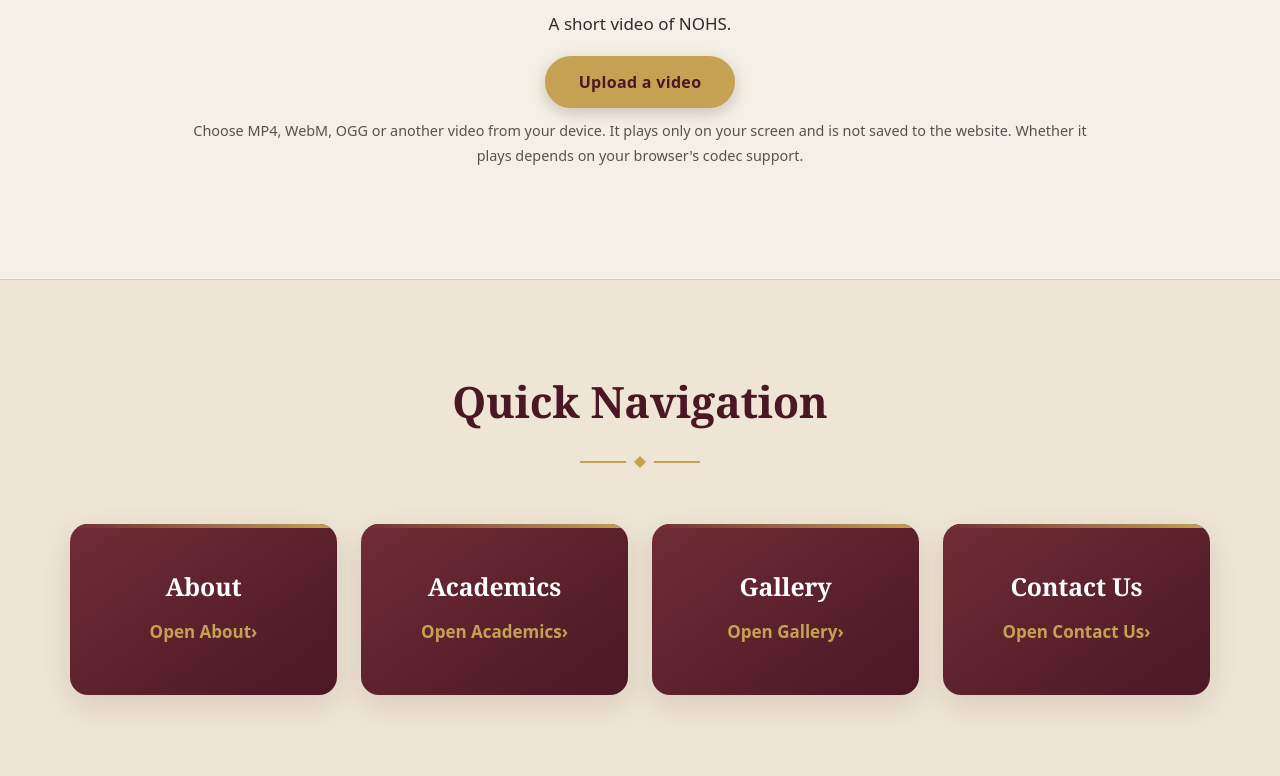
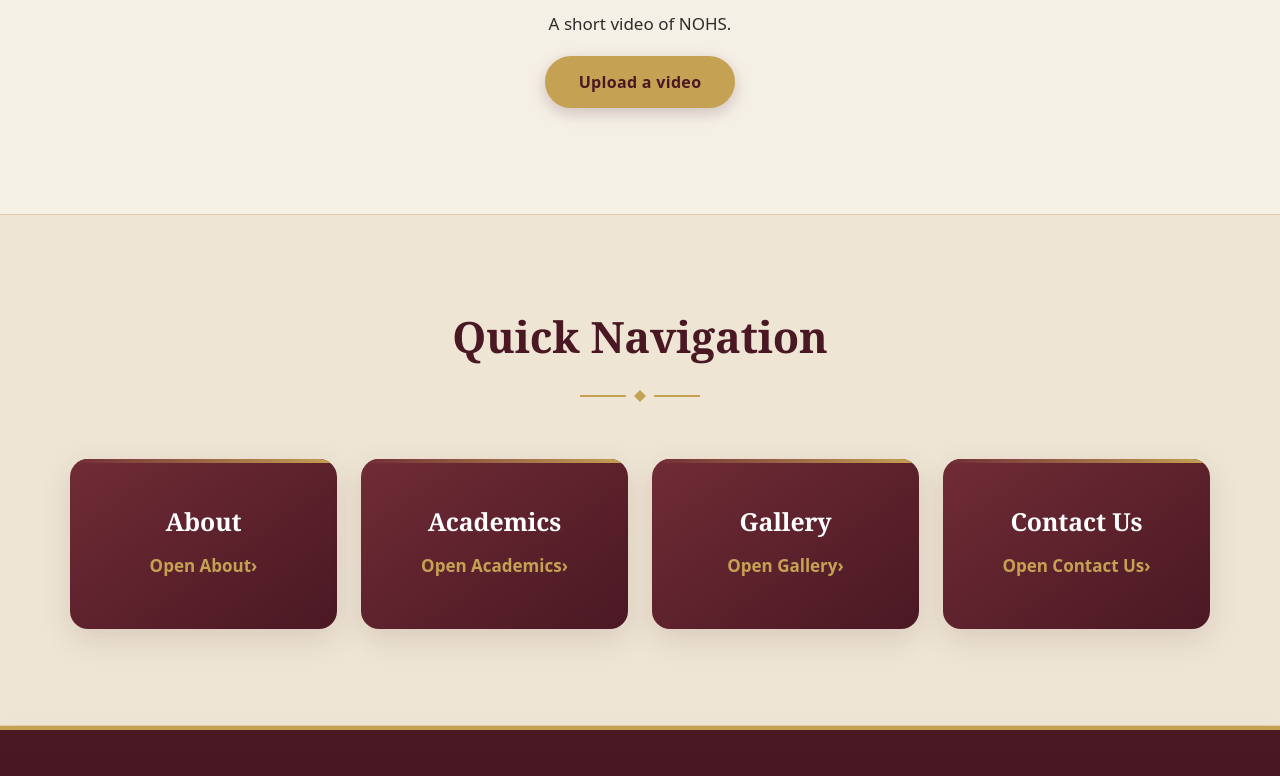
Before and after one commit to haruweb51/groupthreeNOHSweb, a plain HTML site: page index.html in a window 1280 px wide. Shown: the part 2902-3678 px from the top of the page. Drawn offline with Linux system fonts and the light colour scheme.

Commit message:
Update index.html

```diff
--- a/index.html
+++ b/index.html
@@ -57,7 +57,6 @@
       <h3 id="vtitle"></h3><p id="vdesc"></p>
       <label class="btn btn-gold" for="vfile" tabindex="0" onkeydown="if(event.key==='Enter')this.click()">Upload a video</label>
       <input type="file" id="vfile" accept="video/*" class="sr">
-      <p class="note">Choose MP4, WebM, OGG or another video from your device. It plays only on your screen and is not saved to the website. Whether it plays depends on your browser's codec support.</p>
     </div>
   </div></div></section>
 
```
